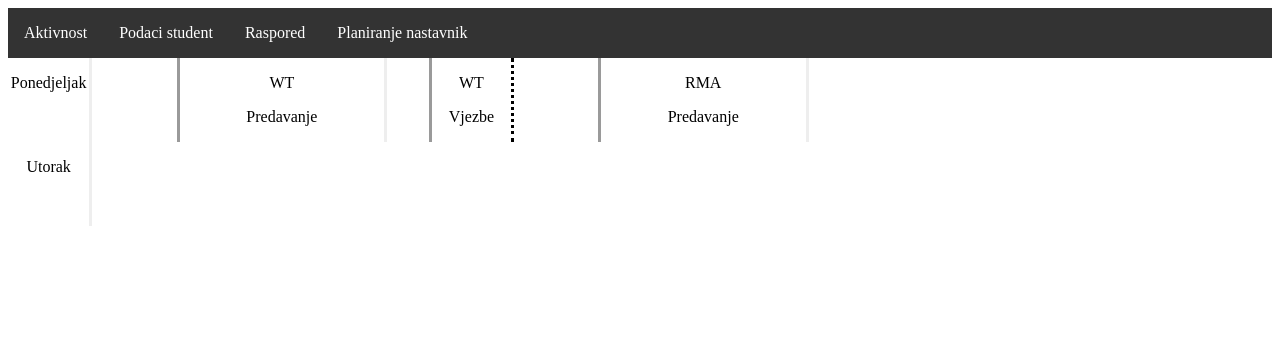
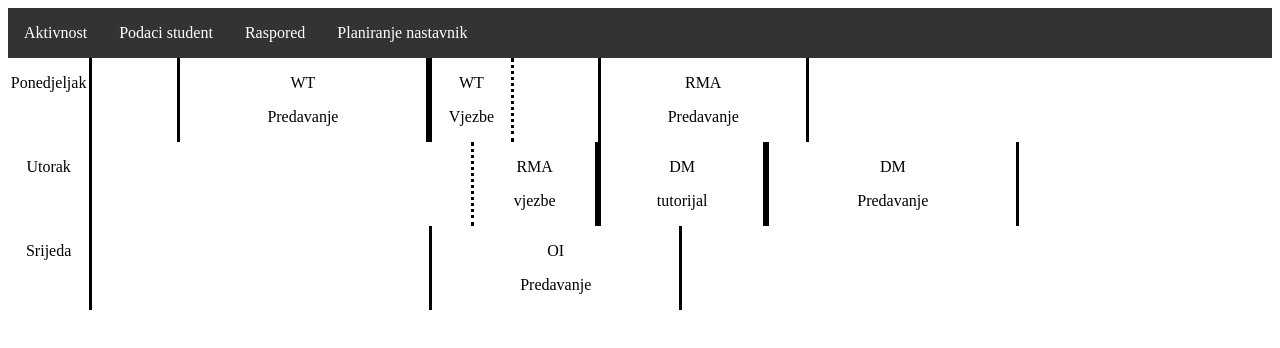
Before and after one commit to PasaDzumhur/Class-Schedule-site, a plain HTML site: page raspored.html in a window 1280 px wide. Drawn offline with Linux system fonts and the light colour scheme.

Commit message:
dodata sva predavanja i vjezbe, potrebno iscrtat ostale linije u gridu i vrijeme

```diff
--- a/css/raspored.css
+++ b/css/raspored.css
@@ -7,16 +7,16 @@
 
 #grid-item1 {
     grid-row: 1;
-    grid-column: 5 / 10;
-    border-right-style: inset;
-    border-left-style: inset;
+    grid-column: 5 / 11;
+    border-right-style: solid;
+    border-left-style: solid;
     text-align: center;
 }
 
 #grid-item2 {
     grid-row: 1;
     grid-column: 11 / 13;
-    border-left-style: inset;
+    border-left-style: solid;
     border-right-style: dotted;
     text-align: center
 }
@@ -24,21 +24,59 @@
 #grid-item3 {
     grid-row: 1;
     grid-column: 15 / 20;
-    border-right-style: inset;
-    border-left-style: inset;
+    border-right-style: solid;
+    border-left-style: solid;
     text-align: center;
 }
+
+#grid-item4{
+    grid-row: 2;
+    grid-column: 12 / 15;
+    border-left-style: dotted;
+    border-right-style: solid;
+    text-align: center;
+}
+
+#grid-item5 {
+    grid-row: 2;
+    grid-column: 15 / 19;
+    border-right-style: solid;
+    border-left-style: solid;
+    text-align: center;
+}
+
+#grid-item6{
+    grid-row: 2;
+    grid-column: 19 / 25;
+    border-right-style: solid;
+    border-left-style: solid;
+    text-align: center;
+}
+#grid-item7{
+    grid-row: 3;
+    grid-column: 11 / 17;
+    border-right-style: solid;
+    border-left-style: solid;
+    text-align: center;
+}
+
 
 #ponedjeljak {
     grid-row: 1;
     grid-column: 1 / 3;
-    border-right-style: inset;
+    border-right-style: solid;
     text-align: center;
 }
 
 #utorak {
     grid-row: 2;
     grid-column: 1 / 3;
-    border-right-style: inset;
+    border-right-style: solid;
     text-align: center;
 }
+#srijeda {
+    grid-row: 3;
+    grid-column: 1 / 3;
+    border-right-style: solid;
+    text-align: center;
+}
--- a/raspored.html
+++ b/raspored.html
@@ -67,6 +67,23 @@
         <div></div>
         <div></div>
         <div></div>
+        <div id="grid-item4">
+            <p class="imePredmeta">RMA</p>
+            <p class="tipNastave">vjezbe</p>
+        </div>
+        <div id="grid-item5">
+            <p class="imePredmeta">DM</p>
+            <p class="tipNastave">tutorijal</p>
+        </div>
+        <div id="grid-item6">
+            <p class="imePredmeta">DM</p>
+            <p class="tipNastave">Predavanje</p>
+        </div>
+        <div></div>
+        <div></div>
+        <div></div>
+        <div></div>
+        <div id="srijeda"><p>Srijeda</p></div>
         <div></div>
         <div></div>
         <div></div>
@@ -75,10 +92,10 @@
         <div></div>
         <div></div>
         <div></div>
-        <div></div>
-        <div></div>
-        <div></div>
-        <div></div>
+        <div id="grid-item7">
+            <p class="imePredmeta">OI</p>
+            <p class="tipNastave">Predavanje</p>
+        </div>
         <div></div>
         <div></div>
         <div></div>
```
